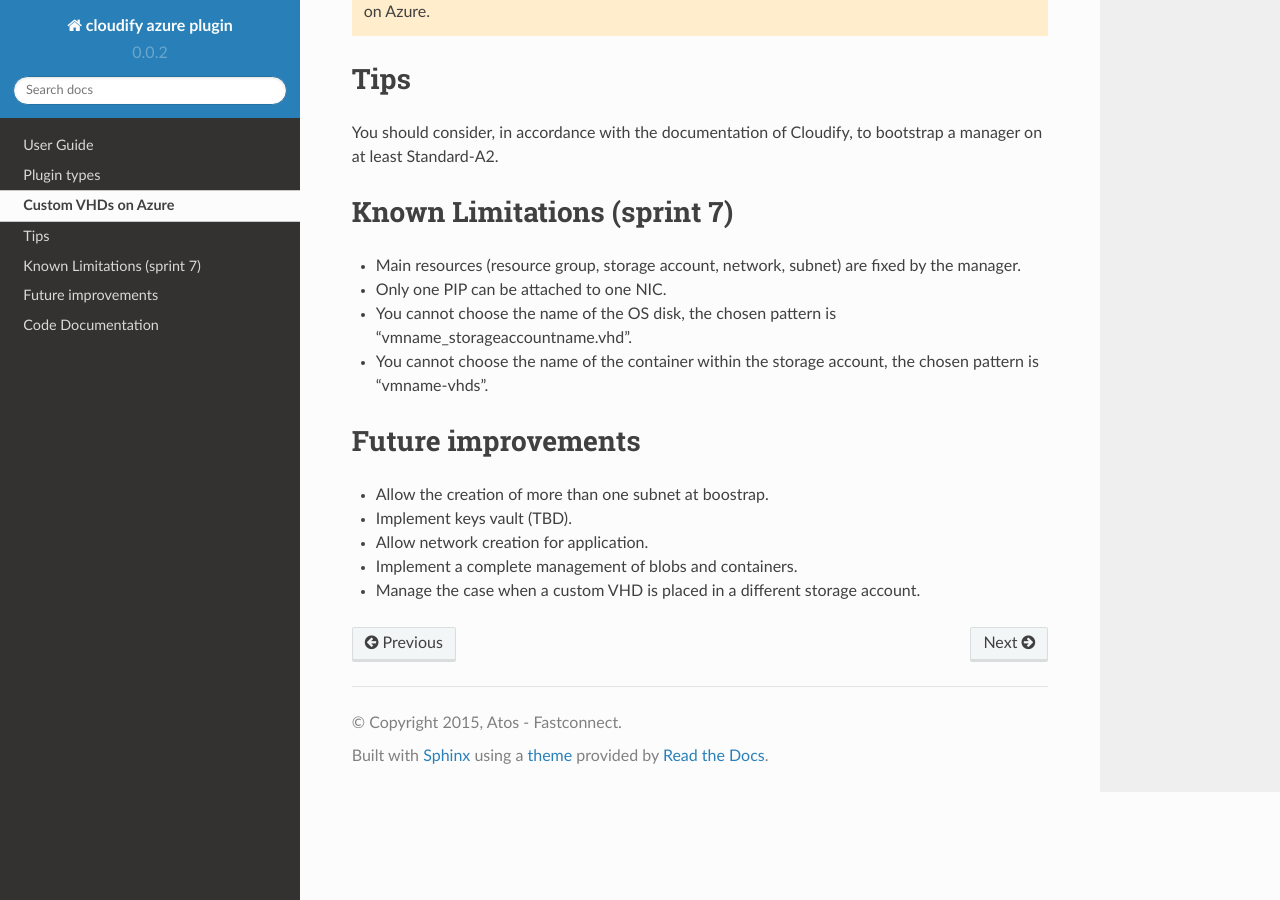
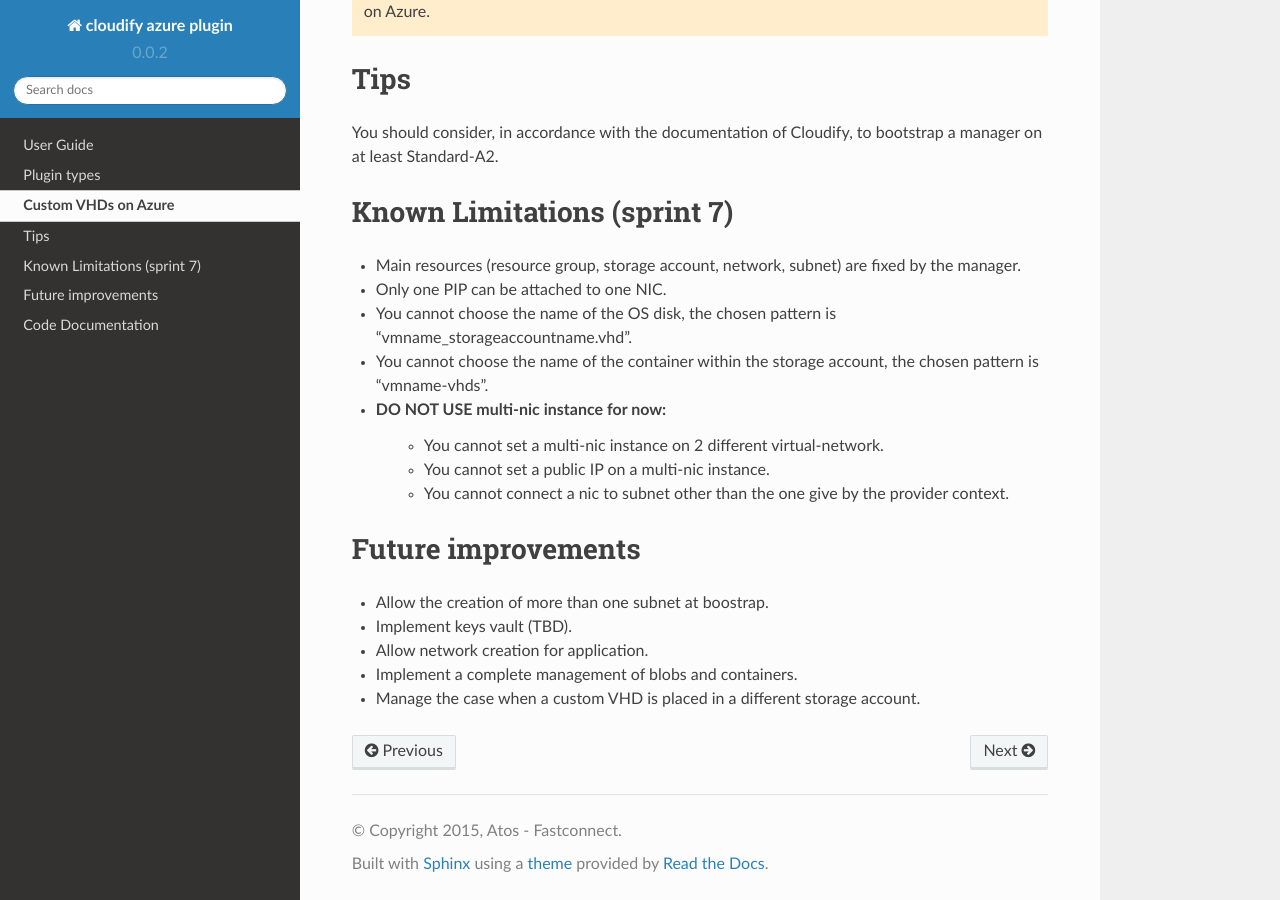
Before and after one commit to fastconnect/cloudify-azure-plugin, a Sphinx documentation site: the page built from docs/pages/miscellanous.rst, in a window 1280 px wide and 900 px high, scrolled down 667 px. Built offline with Sphinx 7.4.7 and the Read the Docs theme 2.0.0, drawn with Linux system fonts in a browser that asks for light colours; pages that are not in the unit, such as notebooks, are missing from menus.

Commit message:
UPDATE doc; add information on multi-nic instance (CFAZURE-187)

```diff
--- a/docs/pages/miscellanous.rst
+++ b/docs/pages/miscellanous.rst
@@ -29,6 +29,10 @@
 * Only one PIP can be attached to one NIC.
 * You cannot choose the name of the OS disk, the chosen pattern is "vmname_storageaccountname.vhd".
 * You cannot choose the name of the container within the storage account, the chosen pattern is "vmname-vhds".
+* DO NOT USE multi-nic instance for now:
+    * You cannot set a multi-nic instance on 2 different virtual-network.
+    * You cannot set a public IP on a multi-nic instance.
+    * You cannot connect a nic to subnet other than the one give by the provider context.
 
 *******************
 Future improvements
--- a/docs/pages/plugin_types.rst
+++ b/docs/pages/plugin_types.rst
@@ -171,6 +171,7 @@
 ^^^^^^^^^^^
 
 * **network_interface_name:** Indicates the name of the network interface card to create.
+* **primary:** A boolean for specify the primary NIC on a multi-nic instance (Default: false).
 * **azure_config:** describes the configuration to use to use the Azure API. Outside a blueprint manager, you do not need to set this.
 
 Mapped Operations:
```
